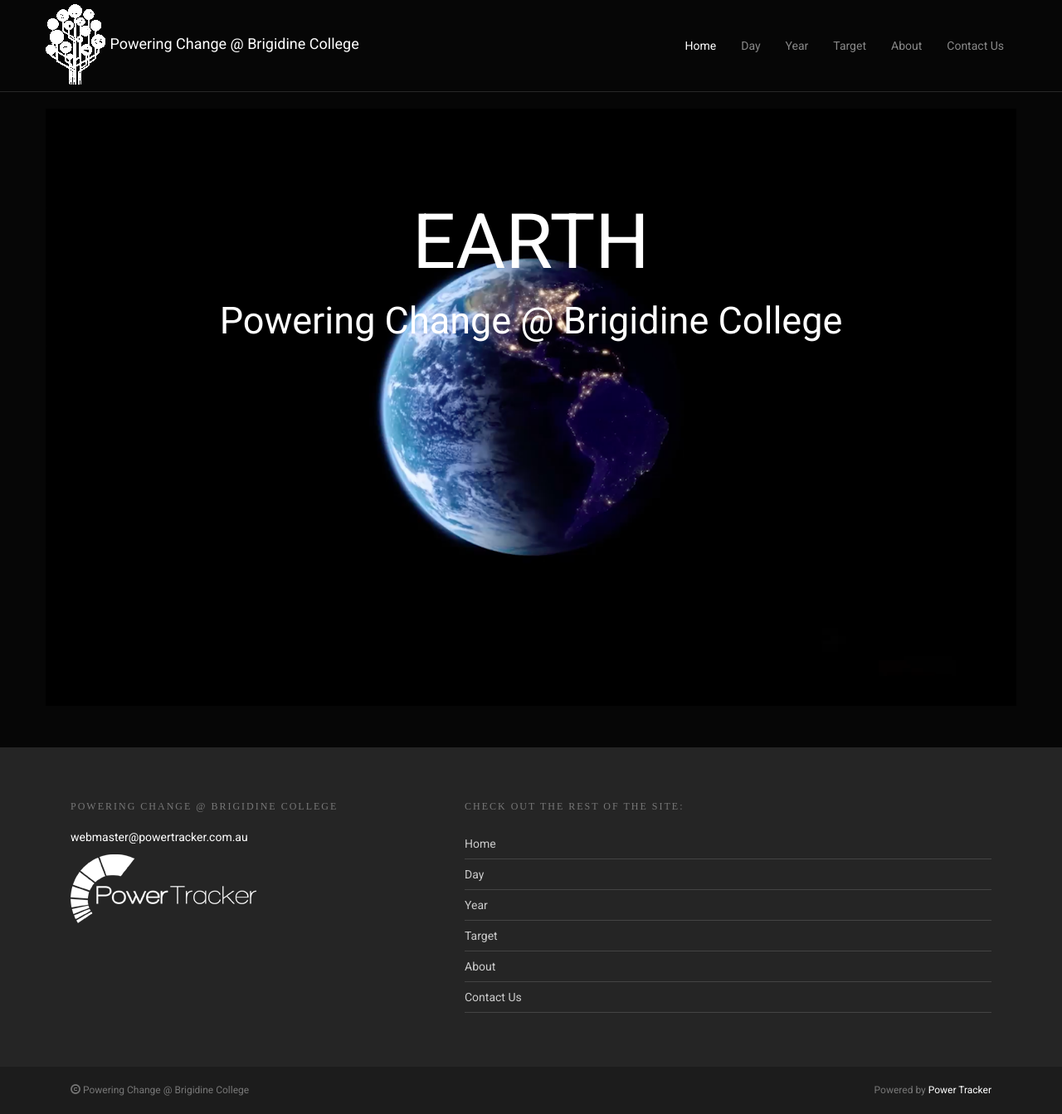
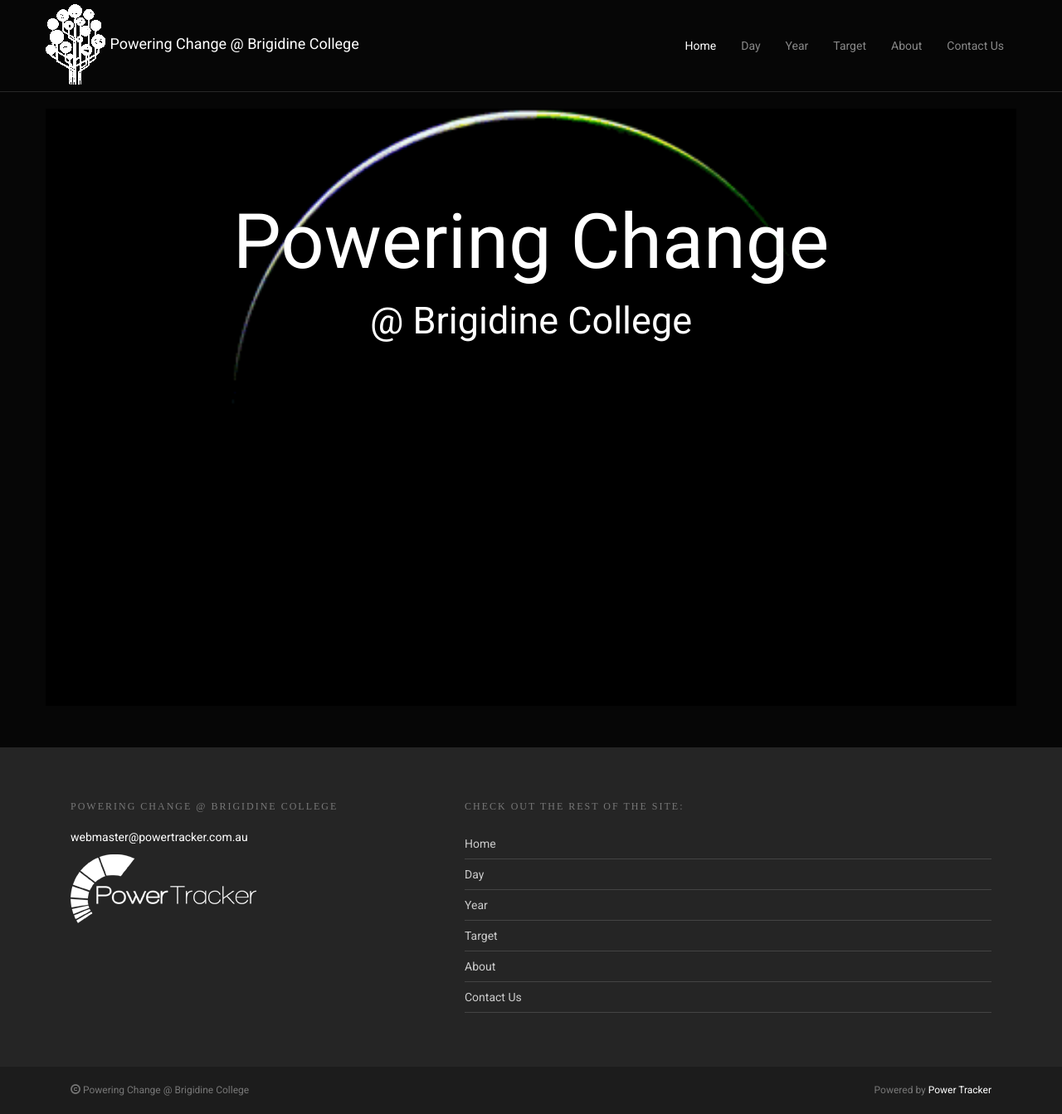
Before and after one commit to samyalv04/brigidine.powertracker.com.au, a Jekyll site: the page built from index.html, in a window 1280 px wide. Shown: the whole page at 83% size. Built offline with Jekyll 4.4.1, drawn with Linux system fonts in a browser that asks for light colours.

Commit message:
Add moving earth image

```diff
--- a/_sass/_main.scss
+++ b/_sass/_main.scss
@@ -10,13 +10,12 @@ body {
 }
 
 .background {
-    background-image: url(/images/earth.png);
+    //background-image: url(/images/earth.png);
+    background-image: url(/images/earthmoving.gif);
     background-position: center;
     background-repeat: no-repeat;
     background-size: cover;
 }
-
-
 
 .page-home {
 
--- a/index.html
+++ b/index.html
@@ -8,10 +8,10 @@ bodyclass: page-home
     <div class="row">
         <div class="col-xs-12">
             <h1>
-                EARTH
+                Powering Change
             </h1>
             <h2>
-                Powering Change @ Brigidine College
+                @ Brigidine College
             </h2>
         </div>
     </div>
```
Also changed, not shown: images/earthmoving.gif (added).
